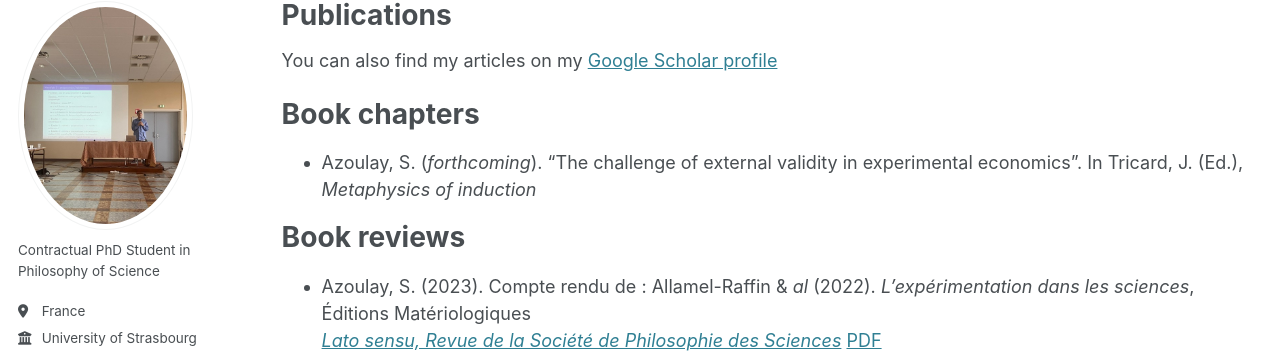
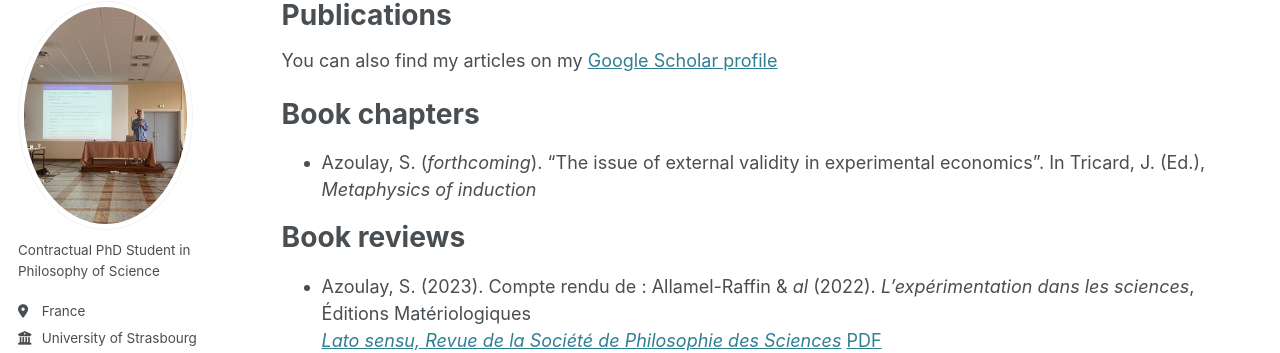
Before and after one commit to solal-azoulay/solal-azoulay.github.io, a Jekyll site: the page built from _pages/publications.md, in a window 1280 px wide. Shown: the part 105-458 px from the top of the page. Built offline with Jekyll 4.4.1, drawn with Linux system fonts in a browser that asks for light colours; some web fonts are replaced.

Commit message:
Update publications.md

```diff
--- a/_pages/publications.md
+++ b/_pages/publications.md
@@ -9,7 +9,7 @@ You can also find my articles on my [Google Scholar profile](https://scholar.goo
 
 Book chapters
 ============
-- Azoulay, S. (*forthcoming*). "The challenge of external validity in experimental economics". In Tricard, J. (Ed.), *Metaphysics of induction*
+- Azoulay, S. (*forthcoming*). "The issue of external validity in experimental economics". In Tricard, J. (Ed.), *Metaphysics of induction*
 
 Book reviews
 ============
```
